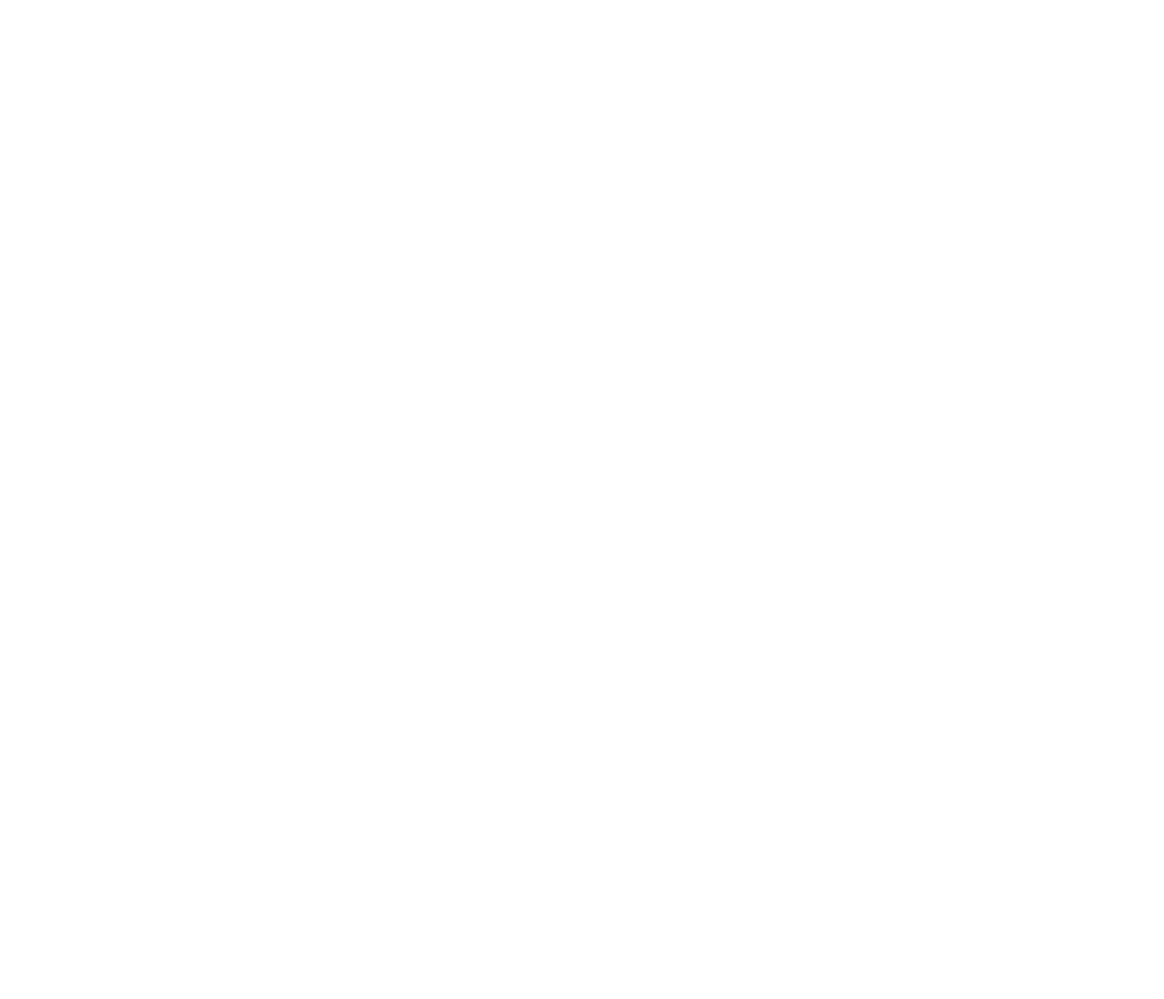
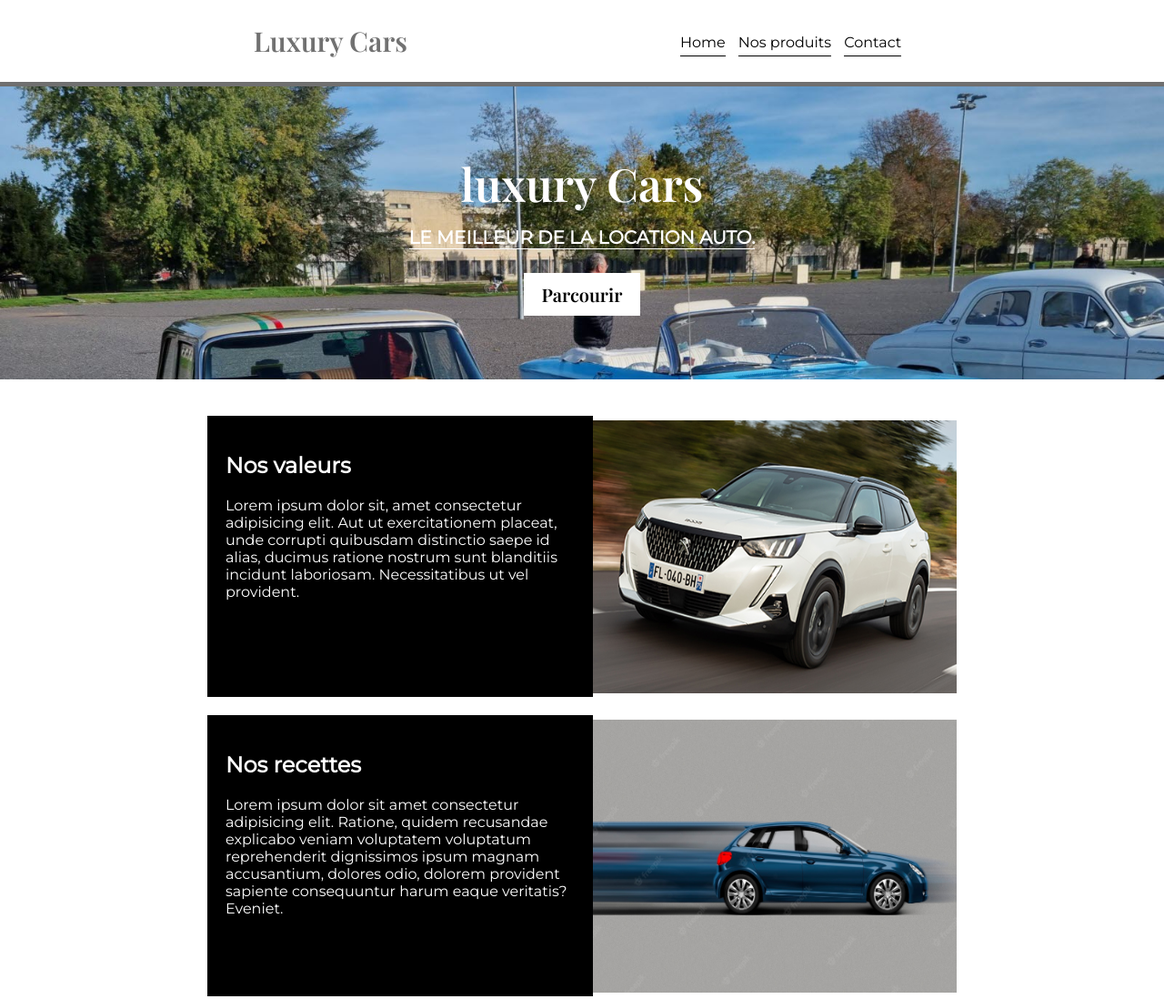
Before and after one commit to samiwelbeg1/Projet, a plain HTML site: page index.html in a window 1280 px wide. Shown: the top 1098 px of the page at 91% size. Before the commit the page ends 800 px from the top, so only its background shows below. Drawn offline with nearby package versions, Linux system fonts and the light colour scheme.

Commit message:
mise a jour html et css

```diff
--- a/index.html
+++ b/index.html
@@ -8,6 +8,79 @@
     <link rel="stylesheet" href="style.css">
 </head>
 <body>
+    <nav>
+        <h1>Luxury Cars</h1>
+        <div class="onglets">
+            <a href="#">Home</a>
+            <a href="#produits">Nos produits</a>
+            <a href="#contact">Contact</a>
+        </div>
+    </nav>
+
+    <header>
+        <h1>luxury Cars</h1>
+        <h4>LE MEILLEUR DE LA LOCATION AUTO.</h4>
+        <button>Parcourir</button>
+    </header>
+
+    <section class="main" id="produits">
+
+        <div class="content">
+            <div class="card">
+                <div class="left">
+                    <h1>Nos valeurs</h1>
+                    <p>Lorem ipsum dolor sit, amet consectetur adipisicing elit. Aut ut exercitationem placeat, unde corrupti quibusdam distinctio saepe id alias, ducimus ratione nostrum sunt blanditiis incidunt laboriosam. Necessitatibus ut vel provident.</p>
+                </div>
+                <div class="right">
+                    <img src="Images/prix-peugeot.jpg" alt="">
+                </div>
+            </div>
+
+            <div class="card">
+                <div class="left">
+                    <h1>Nos recettes</h1>
+                    <p>Lorem ipsum dolor sit amet consectetur adipisicing elit. Ratione, quidem recusandae explicabo veniam voluptatem voluptatum reprehenderit dignissimos ipsum magnam accusantium, dolores odio, dolorem provident sapiente consequuntur harum eaque veritatis? Eveniet.</p>
+                </div>
+                <div class="right">
+                    <img src="Images/voiture-bleue-dans-style-mouvement-vitesse-stretch_53876-126850.jpg" alt="">
+                </div>
+            </div>
+            <div class="card">
+                <div class="left">
+                    <h1>Temoignages</h1>
+                    <p>Lorem ipsum dolor sit amet consectetur adipisicing elit. Ratione, quidem recusandae explicabo veniam voluptatem voluptatum reprehenderit dignissimos ipsum magnam accusantium, dolores odio, dolorem provident sapiente consequuntur harum eaque veritatis? Eveniet.</p>
+                </div>
+                <div class="right">
+                    <img src="Images/ouvrir-une-agence-de-location-de-voiture.jpg" alt="">
+                </div>
+            </div>
+        </div>
+    </section>
+
+    <footer>
+
+        <h1>Nos services</h1>
+        <div class="services">
+
+            <div class="service">
+                <h3>Livraison gratuite</h3>
+                <p>Lorem ipsum dolor sit amet consectetur adipisicing elit. Ratione, quidem recusandae explicabo veniam voluptatem voluptatum reprehenderit dignissimos ipsum magnam accusantium, dolores odio, dolorem provident sapiente consequuntur harum eaque veritatis? Eveniet.</p>
+            </div>
+
+            <div class="service">
+                <h3>Paiement en ligne</h3>
+                <p>Lorem ipsum dolor sit amet consectetur adipisicing elit. Ratione, quidem recusandae explicabo veniam voluptatem voluptatum reprehenderit dignissimos ipsum magnam accusantium, dolores odio, dolorem provident sapiente consequuntur harum eaque veritatis? Eveniet.</p>
+            </div>
+
+            <div class="service">
+                <h3>Approuvé ou remboursé</h3>
+                <p>Lorem ipsum dolor sit amet consectetur adipisicing elit. Ratione, quidem recusandae explicabo veniam voluptatem voluptatum reprehenderit dignissimos ipsum magnam accusantium, dolores odio, dolorem provident sapiente consequuntur harum eaque veritatis? Eveniet.</p>
+            </div>
+
+        </div>
+
+        <p id="contact">Contact : 07 78 23 19 23 | &copy; 2022, Luxury Cars.</p>
+    </footer>
 
     <script src="app.js"></script>
 </body>
--- a/style.css
+++ b/style.css
@@ -0,0 +1,116 @@
+@import url('https://fonts.googleapis.com/css2?family=Montserrat&display=swap');
+@import url('https://fonts.googleapis.com/css2?family=Playfair+Display:wght@600&display=swap');
+html{
+    scroll-behavior: smooth;
+}
+body{
+    margin: 0px;
+    padding: 0px;
+    font-family: 'Montserrat', sans-serif;
+}
+nav{
+    display:flex;
+    flex-wrap:wrap;
+    justify-content: center;
+    align-items: center;
+    border-bottom: 5px solid #6f6f6f;
+}
+nav h1{
+    color: #717171;
+    font-family: 'Playfair Display', serif;
+    font-size: 30px;
+}
+nav .onglets{
+    margin-top: 3px;
+    margin-left: 300px;
+}
+nav .onglets a{
+    text-decoration: none;
+    color: #000;
+    margin-right: 10px;
+    border-bottom: 1px solid #000;
+    padding-bottom: 5px;
+}
+
+header{
+    display: flex;
+    flex-direction: column;
+    align-items: center;
+    background: url('Images/voitures-anciennes-d-exception-ou-encore-sportives-le-rassemblement-a-accueilli-des-modeles-tres-varies-photo-er-emeline-piucco-1667127391.jpg');
+    background-size: cover;
+    color: #fff;
+    padding: 40px;
+}
+header h1{
+    font-family: 'Playfair Display', serif;
+    font-size: 50px;
+}
+header h4{
+    margin-top: -20px;
+    font-size: 20px;
+    text-align: center;
+    border-bottom: 1px solid #fff;
+}
+header button{
+    padding: 10px 20px;
+    background-color: #fff;
+    color:#000;
+    border:none;
+    margin-bottom: 30px;
+    outline:none;
+    font-size: 20px;
+    font-family: 'Playfair Display', serif;
+    cursor: pointer;
+}
+
+.main{
+    margin-top: 40px;
+    display: flex;
+    flex-direction: column;
+    align-items: center;
+}
+.main .content .card{
+    display: flex;
+    flex-wrap: wrap;
+    justify-content: center;
+    margin-bottom:20px;
+}
+.main .content .card .left{
+   flex: 0 0 30%;
+   padding: 20px;
+   background-color:black;
+   color:#fff;
+}
+.main .content .card .right img{
+    height:300px;
+    width: 400px;
+    margin-top: 5px;
+}
+
+footer{
+    margin-top: 40px;
+    border-top: 5px solid #6f6f6f;
+    background-color: rgb(0, 0, 0);
+    color: #fff;
+    padding: 30px 100px;;
+}
+footer h1{
+    font-family: 'Playfair Display', serif;
+    border-bottom: 1px solid white;
+    width: 20%;
+    padding-bottom: 5px;
+}
+footer .services{
+    margin-top: -10px;
+    display:flex;
+    flex-wrap:wrap;
+}
+footer .services .service{
+    margin-right: 30px;
+}
+footer .services .service p{
+    max-width: 300px;
+}
+footer #contact{
+    color: rgb(181, 181, 181);
+}
```
Also changed, not shown: Images/ouvrir-une-agence-de-location-de-voiture.jpg (added), Images/prix-peugeot.jpg (added), Images/voiture-bleue-dans-style-mouvement-vitesse-stretch_53876-126850.jpg (added), Images/voitures-anciennes-d-exception-ou-encore-sportives-le-rassemblement-a-accueilli-des-modeles-tres-varies-photo-er-emeline-piucco-1667127391.jpg (added).
